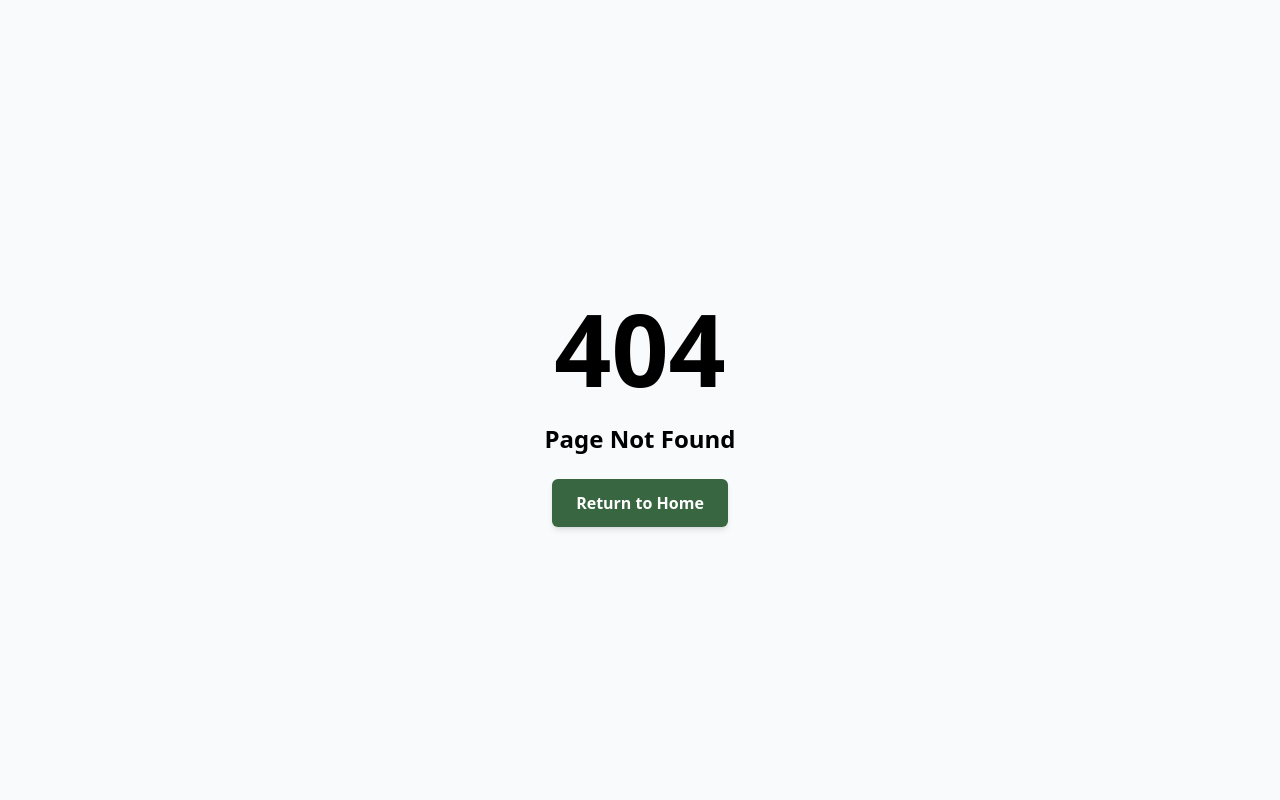
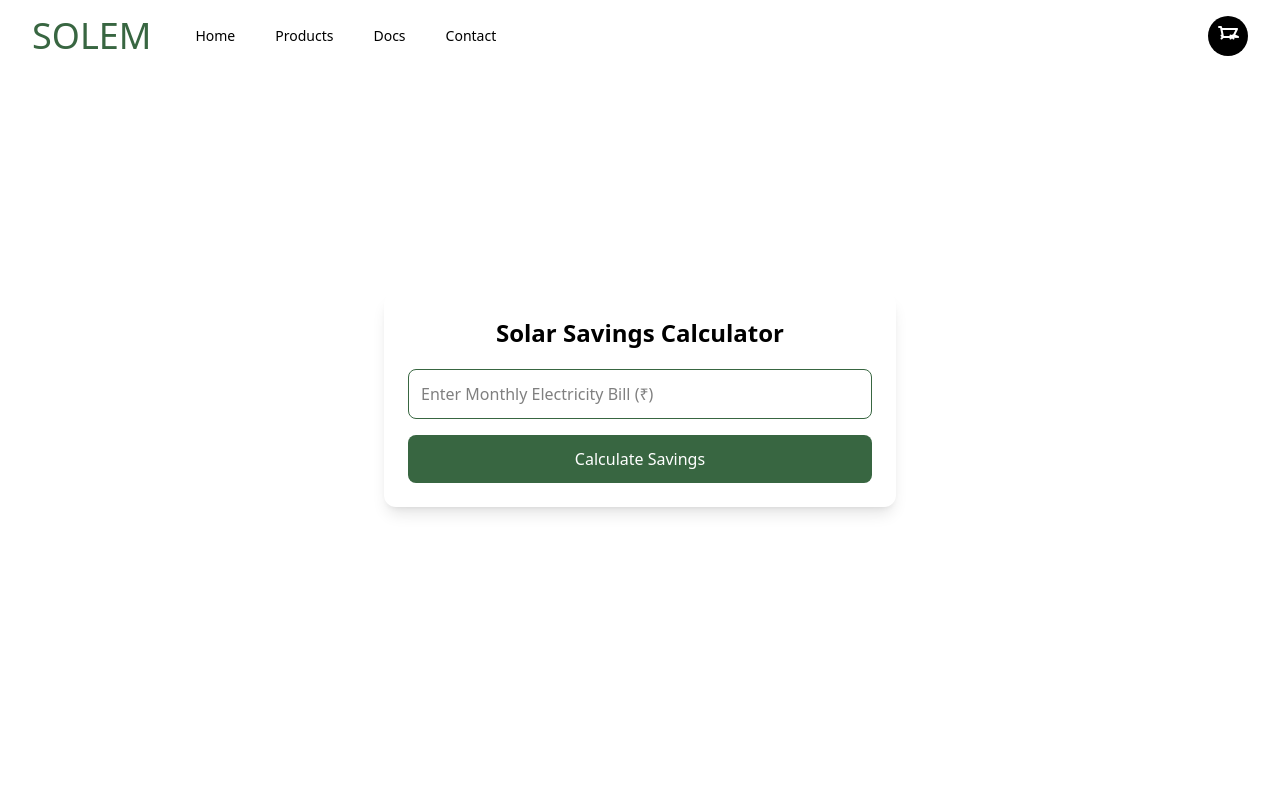
Before and after one commit to Prakhar-99/Solem, a React (Vite) app in the folder frontend/: page /caluculte in a window 1280 px wide. Before the commit this address had no page. Shown: the top 800 px of the page. Built offline with nearby package versions, Linux system fonts and the light colour scheme.

Commit message:
fix solar caluclator design and add a navigataion for it

```diff
--- a/frontend/src/components/calculs/SavingRecomndation.jsx
+++ b/frontend/src/components/calculs/SavingRecomndation.jsx
@@ -9,24 +9,25 @@ export default function SavingRecomndation() {
     if (!monthlyBill || monthlyBill <= 0) return;
 
     // Calculations
-    const recommendedSize = (monthlyBill / 1200).toFixed(1);
-    const monthlySavings = (recommendedSize * 120 * 7).toFixed(0);
-    const yearlySavings = (monthlySavings * 12).toFixed(0);
-    const estimatedCostMin = (recommendedSize * 30000).toFixed(0);
-    const estimatedCostMax = (recommendedSize * 45000).toFixed(0);
+    const recommendedSize = monthlyBill / 1200; // keep raw
+    const monthlySavings = recommendedSize * 120 * 7;
+    const yearlySavings = monthlySavings * 12;
+    const estimatedCostMin = recommendedSize * 30000;
+    const estimatedCostMax = recommendedSize * 45000;
 
     setResult({
-      recommendedSize,
-      monthlySavings,
-      yearlySavings,
-      estimatedCostMin,
-      estimatedCostMax
+      recommendedSize: recommendedSize.toFixed(1),
+      monthlySavings: monthlySavings.toFixed(0),
+      yearlySavings: yearlySavings.toFixed(0),
+      estimatedCostMin: estimatedCostMin.toFixed(0),
+      estimatedCostMax: estimatedCostMax.toFixed(0)
     });
   };
 
   return (
-    <div style={{ maxWidth: "420px", margin: "auto", padding: "20px" }}>
-      <h2 style={{ fontSize: "24px", marginBottom: "12px", textAlign: "center" }}>
+    <div className="min-h-screen flex items-center justify-center  p-4">
+      <div className="w-full max-w-lg  shadow-lg rounded-xl p-6">
+        <h2 className="text-2xl font-semibold text-center mb-5">
           Solar Savings Calculator
         </h2>
 
@@ -35,40 +36,25 @@ export default function SavingRecomndation() {
           placeholder="Enter Monthly Electricity Bill (₹)"
           value={bill}
           onChange={(e) => setBill(e.target.value)}
-        style={{
-          width: "100%",
-          padding: "10px",
-          fontSize: "16px",
-          marginBottom: "10px",
-          borderRadius: "8px",
-          border: "1px solid #ccc"
-        }}
+          className="w-full border border-complement p-3 rounded-lg focus:ring-2 focus:ring-blue-500 focus:outline-none mb-4"
         />
 
         <button
           onClick={calculate}
-        style={{
-          width: "100%",
-          padding: "12px",
-          borderRadius: "8px",
-          background: "#0A9E49",
-          color: "white",
-          fontWeight: "bold",
-          fontSize: "16px",
-          cursor: "pointer"
-        }}
+          className="w-full bg-complement hover:bg-element text-white py-3 rounded-lg transition"
         >
           Calculate Savings
         </button>
 
         {result && (
-        <div style={{ marginTop: "20px", padding: "16px", borderRadius: "10px", background: "#f3fff5" }}>
-          <p><strong>Recommended Solar System Size:</strong> {result.recommendedSize} kW</p>
-          <p><strong>Estimated Monthly Savings:</strong> ₹{result.monthlySavings}</p>
-          <p><strong>Estimated Yearly Savings:</strong> ₹{result.yearlySavings}</p>
-          <p><strong>Estimated System Cost:</strong> ₹{result.estimatedCostMin} - ₹{result.estimatedCostMax}</p>
+          <div className="mt-6 bg-gray-50 border border-gray-200 rounded-lg p-4">
+            <p className="text-lg"><strong>Recommended Solar System Size:</strong> {result.recommendedSize} kW</p>
+            <p className="text-lg"><strong>Estimated Monthly Savings:</strong> ₹{result.monthlySavings}</p>
+            <p className="text-lg"><strong>Estimated Yearly Savings:</strong> ₹{result.yearlySavings}</p>
+            <p className="text-lg"><strong>Estimated System Cost:</strong> ₹{result.estimatedCostMin} - ₹{result.estimatedCostMax}</p>
           </div>
         )}
       </div>
+    </div>
   );
 }
--- a/frontend/src/routes/routes.jsx
+++ b/frontend/src/routes/routes.jsx
@@ -12,6 +12,7 @@ import GettingStarted from "../pages/DocsPages/GettingStarted";
 import InstallationGuide from "../pages/DocsPages/InstallationGuide"
 import MeintananceGuide from "../pages/DocsPages/MeintananceGuide";
 import SystemComponent from "../pages/DocsPages/SystemComponent";
+import SavingRecomndation from "../components/calculs/SavingRecomndation";
 
 export const routes = [
   {
@@ -34,6 +35,7 @@ export const routes = [
 
         ],
       },
+      {path: "caluculte", element: <SavingRecomndation />}
     ],
   },
   {
```
Lines whose indentation alone changed are shown as unchanged.
